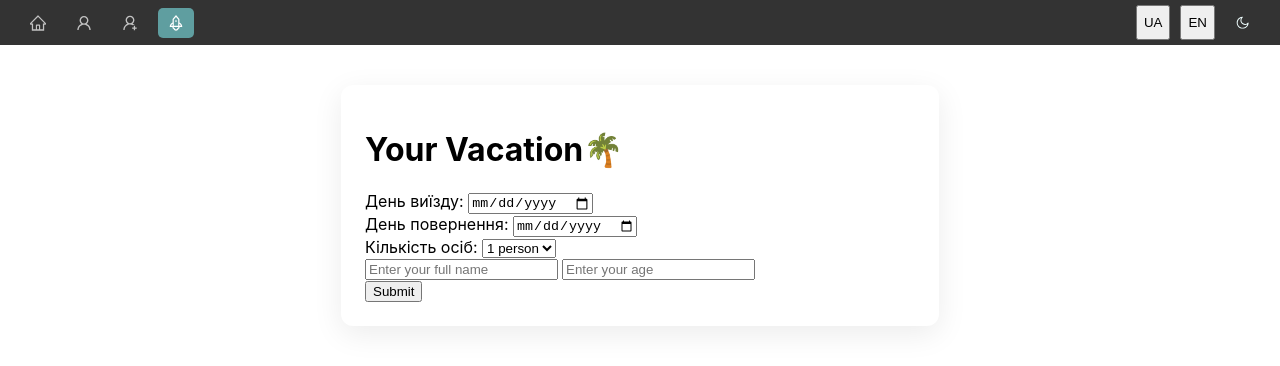
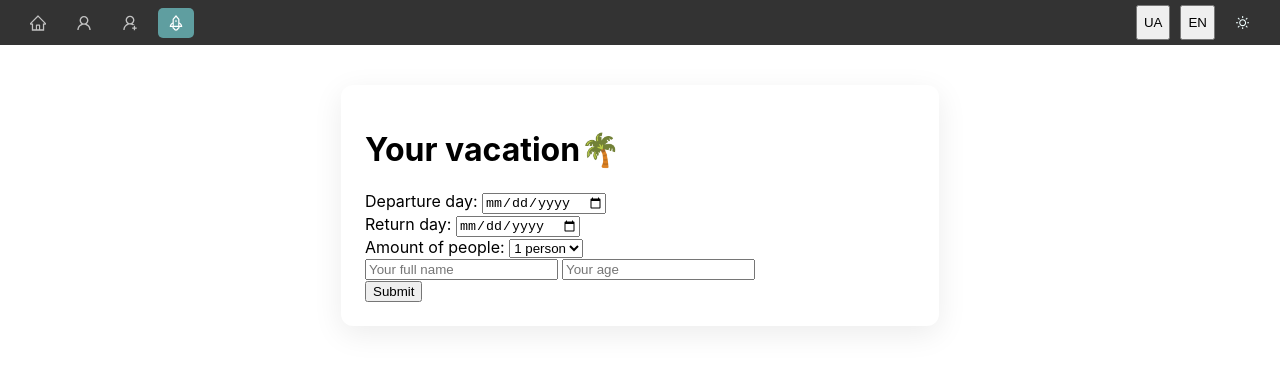
Before and after one commit to Ehorstar/ClassProjectReact, a React (Create React App) app: page /vacation in a window 1280 px wide. Shown: the top 366 px of the page. Built offline with nearby package versions, Linux system fonts and the light colour scheme.

Commit message:
Your message

```diff
--- a/src/Translations/Translation.js
+++ b/src/Translations/Translation.js
@@ -3,19 +3,31 @@ const translations = {
     todolist: "Todo list",
     addBtn: "Add task",
     registration: "Register",
-    name: "Your name",
+    name: "Your full name",
+    age: "Your age",
     email: "Your email",
     password: "Your password",
     repeatPassword: "Repeat your password",
+    vacationtitle: "Your vacation🌴",
+    departureday: "Departure day: ",
+    returnday: "Return day: ",
+    peopleamout: "Amount of people: ",
+    addvacation: "Submit",
   },
   ua: {
     todolist: "Список завдань",
     addBtn: "Додати завдання",
     registration: "Зареєструватись",
-    name: "Ваше ім'я",
+    name: "Ваше повне ім'я",
+    age: "Ваш вік",
     email: "Ваш імейл",
     password: "Ваш пароль",
     repeatPassword: "Повторіть пароль",
+    vacationtitle: "Ваш відпочинок🌴",
+    departureday: "День виїзду: ",
+    returnday: "День повернення: ",
+    peopleamout: "Кількість осіб: ",
+    addvacation: "Прийняти",
   },
 };
 export default translations;
--- a/src/components/ThemeButton/ThemeButton.jsx
+++ b/src/components/ThemeButton/ThemeButton.jsx
@@ -9,7 +9,7 @@ const ThemeButton = () => {
   return (
     <div>
       <button onClick={toggleTheme} className="btn-icon">
-        {theme === "light" ? <MoonOutlined /> : <SunOutlined />}
+        {theme === "light" ? <SunOutlined /> : <MoonOutlined />}
       </button>
     </div>
   );
--- a/src/components/todo/ToDoList.jsx
+++ b/src/components/todo/ToDoList.jsx
@@ -12,11 +12,13 @@ import TodoItem from "./TodoItem";
 import list from "./data";
 import TaskReducer from "../../reducers/TaskReducer";
 import I18nContext from "../../contexts/I18nContext";
+import ThemeContext from "../../contexts/ThemeContext";
 
 const ToDoList = () => {
   const [tasks, dispatch] = useReducer(TaskReducer, list);
   const [activeFilter, setActiveFilter] = useState("All tasks");
   const { currentTexts, currentLang, changeLang } = useContext(I18nContext);
+  const { theme, toggleTheme } = useContext(ThemeContext);
 
   useEffect(() => {
     const tasksFromStorage = localStorage.getItem("tasks");
@@ -36,7 +38,11 @@ const ToDoList = () => {
       changeLang(savedLang);
     }
 
-  }, []);
+    const savedTheme = localStorage.getItem("theme");
+    if (savedTheme && savedTheme !== theme) {
+      toggleTheme();
+    }
+  }, [changeLang, theme, toggleTheme]);
 
   useEffect(() => {
     localStorage.setItem("tasks", JSON.stringify(tasks));
@@ -49,6 +55,10 @@ const ToDoList = () => {
   useEffect(() => {
     localStorage.setItem("lang", currentLang);
   }, [currentLang]);
+
+  useEffect(() => {
+    localStorage.setItem("theme", theme);
+  }, [theme]);
 
   const addTask = useCallback((title) => {
     dispatch({
--- a/src/index.css
+++ b/src/index.css
@@ -39,7 +39,7 @@ nav a.active {
 
 .theme-dark{
   background-color: #333;
-  color:#fff
+  color:#fff;
 }
 
 .theme-dark header{
@@ -58,10 +58,14 @@ nav a.active {
   max-width: 550px;
   margin: 40px auto;
   padding: 24px;
-  background: #fff;
+  background: #222;
   border-radius: 12px;
   box-shadow: 0 8px 30px rgba(0,0,0,0.08);
   text-align: left;
+}
+
+.theme-light .vacation{
+  background: #fff;
 }
 
 .passenger-row {
--- a/src/pages/Vacation.jsx
+++ b/src/pages/Vacation.jsx
@@ -1,6 +1,8 @@
 import { ErrorMessage, Field, Form, Formik } from "formik";
-import React from "react";
+import React, { useContext } from "react";
 import * as Yup from "yup";
+import translations from "../Translations/Translation";
+import I18nContext from "../contexts/I18nContext";
 
 const initialValues = {
   date: "",
@@ -19,13 +21,15 @@ const validationSchema = Yup.object().shape({
 });
 
 const Vacation = () => {
+  const { currentTexts } = useContext(I18nContext);
+
   const submitHandler = (values, { resetForm }) => {
     console.log(values);
     resetForm();
   };
   return (
     <div className="vacation">
-      <h1>Your Vacation🌴</h1>
+      <h1>{currentTexts.vacationtitle}</h1>
       <Formik
         initialValues={initialValues}
         onSubmit={submitHandler}
@@ -34,13 +38,13 @@ const Vacation = () => {
         {() => (
           <Form>
             <div>
-              <label>День виїзду: </label>
+              <label>{currentTexts.departureday}</label>
               <Field type="date" name="date" />
               <ErrorMessage name="date" component="div" className="error" />
             </div>
 
             <div>
-              <label>День повернення: </label>
+              <label>{currentTexts.returnday}</label>
               <Field type="date" name="dateReturn" />
               <ErrorMessage
                 name="dateReturn"
@@ -50,7 +54,7 @@ const Vacation = () => {
             </div>
 
             <div>
-              <label>Кількість осіб: </label>
+              <label>{currentTexts.peopleamout}</label>
               <Field as="select" name="amount">
                 <option value="1">1 person</option>
                 <option value="2">2 people</option>
@@ -66,20 +70,20 @@ const Vacation = () => {
                 <Field
                   type="text"
                   name="name"
-                  placeholder="Enter your full name"
+                  placeholder={currentTexts.name}
                 />
 
                 <ErrorMessage name="name" component="div" className="error" />
               </div>
 
               <div className="passenger">
-                <Field type="text" name="age" placeholder="Enter your age" />
+                <Field type="text" name="age" placeholder={currentTexts.age} />
 
                 <ErrorMessage name="age" component="div" className="error" />
               </div>
             </div>
 
-            <button type="submit">Submit</button>
+            <button type="submit">{currentTexts.addvacation}</button>
           </Form>
         )}
       </Formik>
--- a/src/providers/I18nProvider.jsx
+++ b/src/providers/I18nProvider.jsx
@@ -3,12 +3,15 @@ import I18nContext from "../contexts/I18nContext";
 import translations from "../Translations/Translation";
 
 const I18nProvider = ({ children }) => {
-  const [currentLang, setCurrentLang] = useState("en");
+  const [currentLang, setCurrentLang] = useState(
+    localStorage.getItem("lang") || "en"
+  );
 
   const changeLang = (lang) => {
     if (translations[lang]) {
       setCurrentLang(lang);
-    };
+      localStorage.setItem("lang", lang);
+    }
   };
 
   const contextValue = {
@@ -22,4 +25,5 @@ const I18nProvider = ({ children }) => {
   );
 };
 
+
 export default I18nProvider;
--- a/src/providers/ThemeProvider.jsx
+++ b/src/providers/ThemeProvider.jsx
@@ -1,14 +1,19 @@
-import React, { useState } from "react";
+import React, { useEffect, useState } from "react";
 import ThemeContext from "../contexts/ThemeContext";
 
 const ThemeProvider = ({ children }) => {
-  const [theme, setTheme] = useState("light");
+  const [theme, setTheme] = useState(
+    () => localStorage.getItem("theme") || "light"
+  );
+
+  useEffect(() => {
+    document.body.classList.remove("theme-light", "theme-dark");
+    document.body.classList.add(`theme-${theme}`);
+    localStorage.setItem("theme", theme);
+  }, [theme]);
 
   const toggleTheme = () => {
-    const currentTheme = theme === "light" ? "dark" : "light";
-    setTheme(currentTheme);
-    document.body.classList.remove(`theme-${theme}`);
-    document.body.classList.add(`theme-${currentTheme}`);
+    setTheme((prev) => (prev === "light" ? "dark" : "light"));
   };
   return (
     <ThemeContext.Provider value={{ theme, toggleTheme }}>
```
